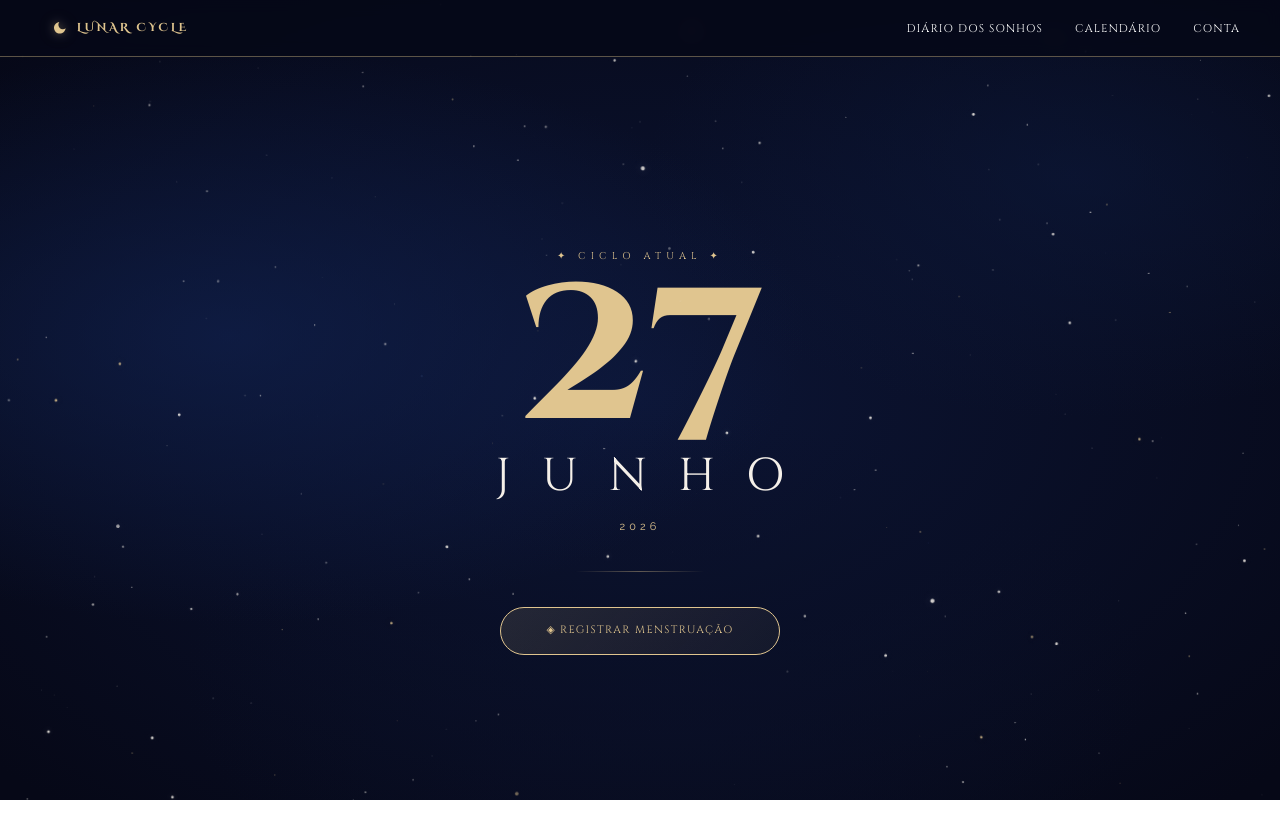
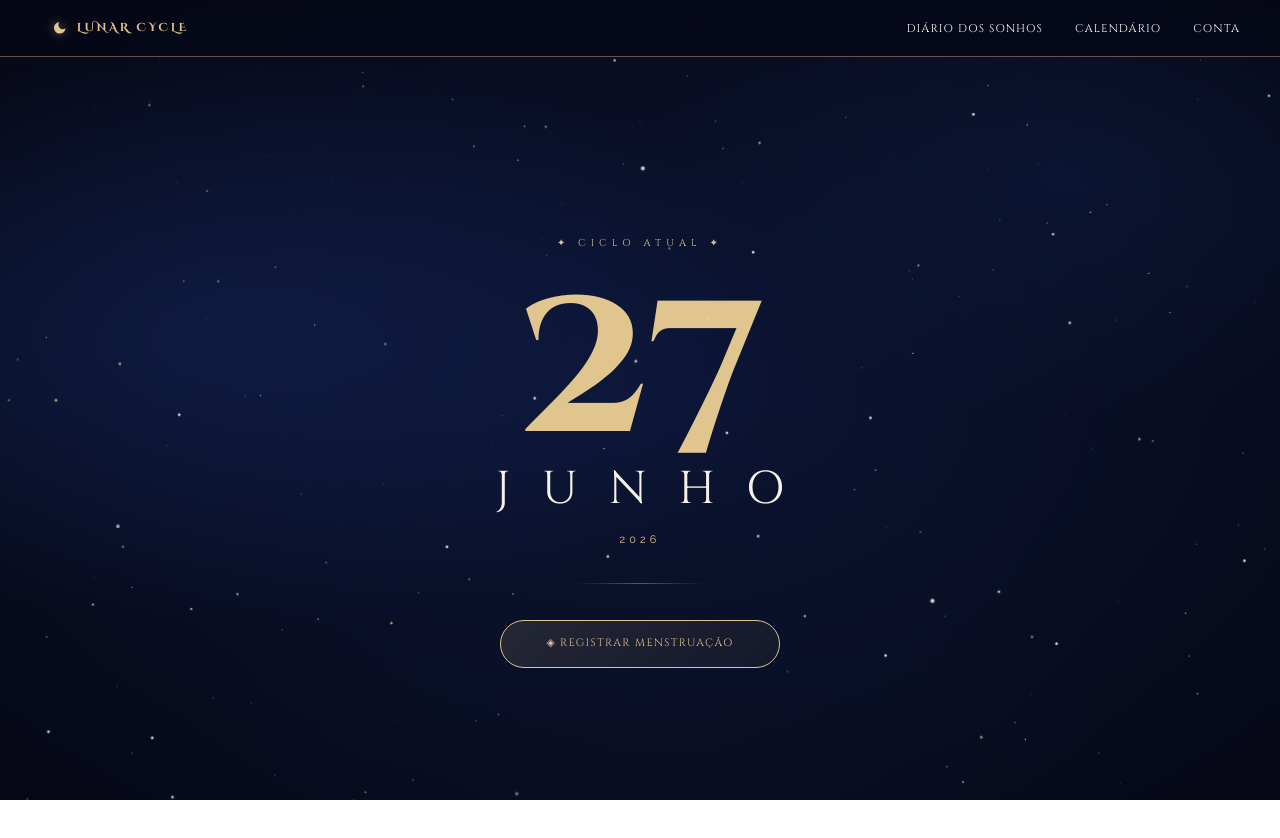
Before and after one commit to kaylannesatiro/lunar-cycle, a React app in the folder frontend/: page /home in a window 1280 px wide. Shown: the top 838 px of the page. Built offline with nearby package versions, Linux system fonts and the light colour scheme; no server answers; the HTML template or start-up script is replaced by a standard one.

Commit message:
style: add padding

```diff
--- a/frontend/src/pages/Home.css
+++ b/frontend/src/pages/Home.css
@@ -46,6 +46,7 @@
     line-height: 14.88px; /* 150% */
     letter-spacing: 5.158px;
     text-transform: uppercase;
+    padding-bottom: 25.6px;
 }
 
 .home-dia-destaque {
```
